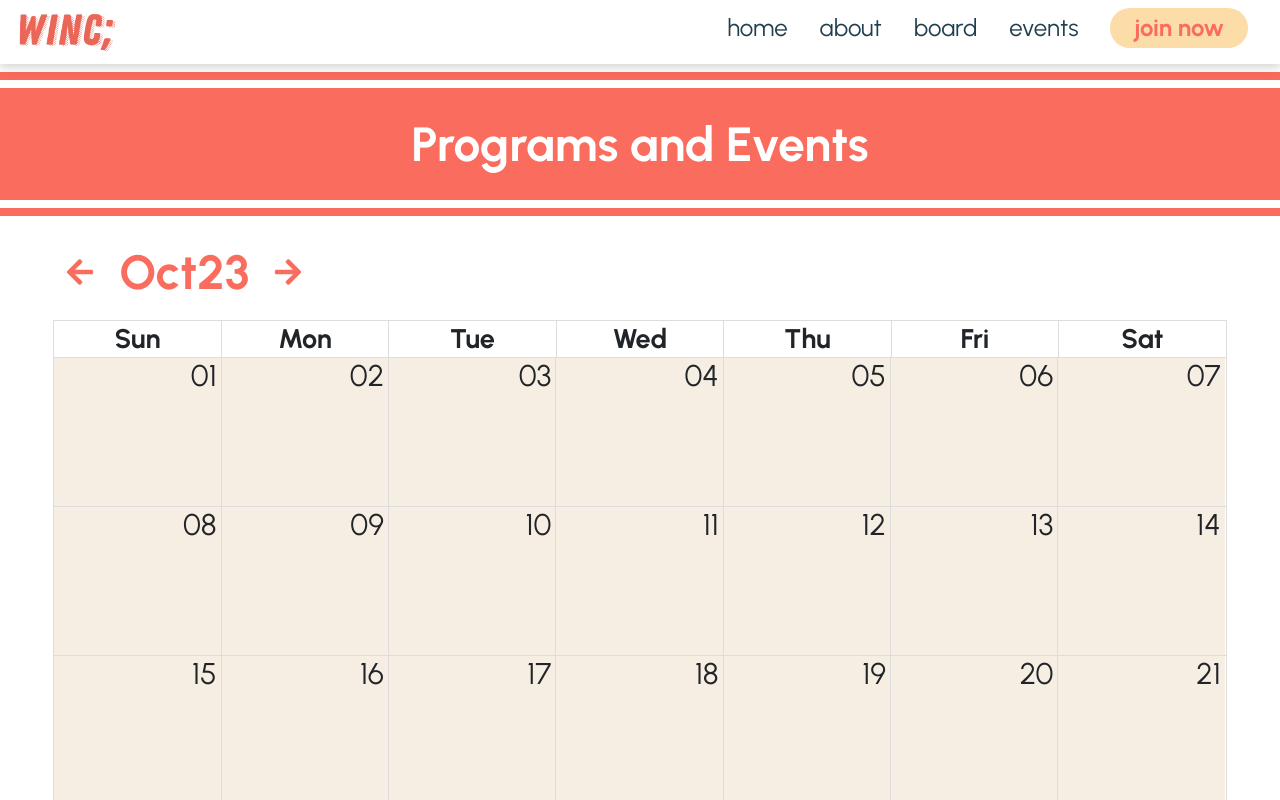
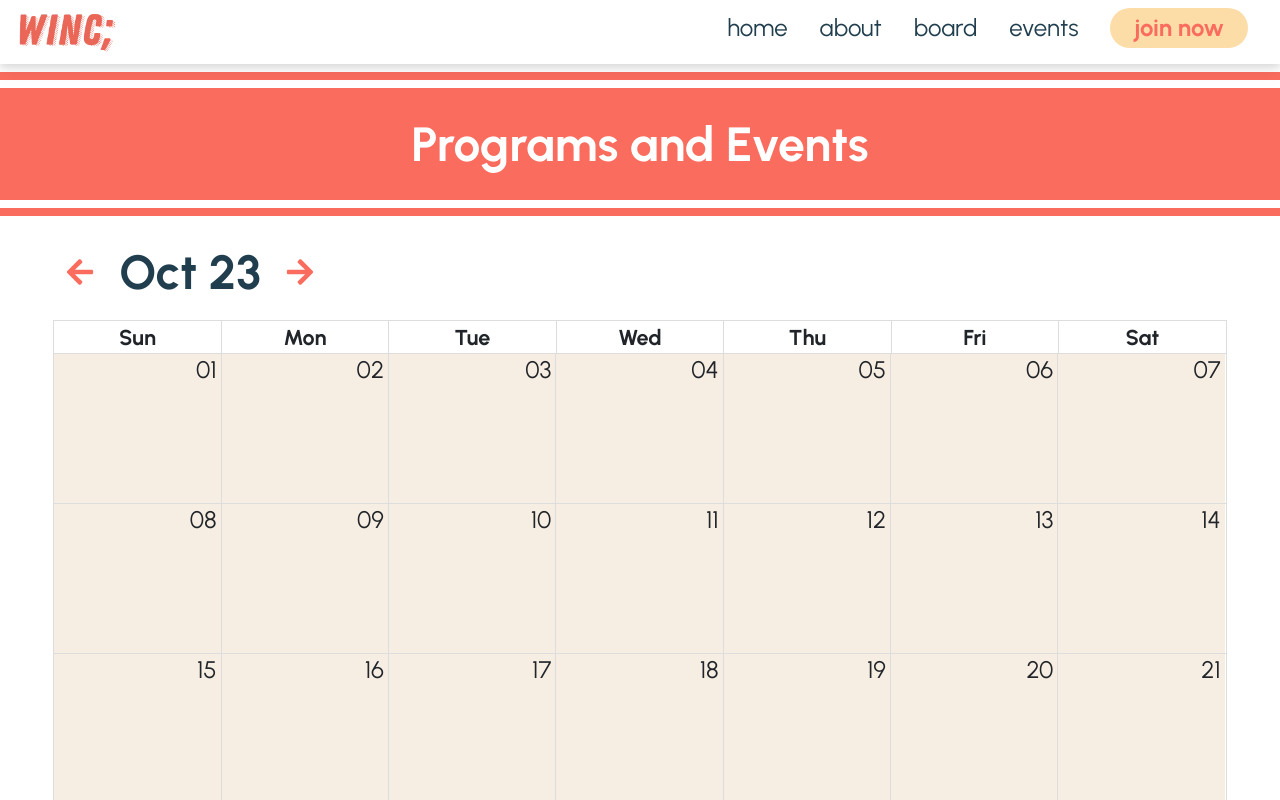
Before and after one commit to acm-ucr/winc-website, a Next.js app: page /events in a window 1280 px wide. Shown: the top 800 px of the page. Built offline with nearby package versions, Linux system fonts and the light colour scheme.

Commit message:
calendar bugs

```diff
--- a/src/components/events/CalendarEvents.js
+++ b/src/components/events/CalendarEvents.js
@@ -30,7 +30,7 @@ const CalendarEvents = () => {
       <div className="mb-5 w-11/12 flex justify-center items-center">
         <div className="h-[110vh] w-full relative">
           <Calendar
-            className="font-urbanist w-full m-0 p-0 text-3xl"
+            className="font-urbanist w-full m-0 p-0 text-2xl"
             events={dummyEvents}
             localizer={mLocalizer}
             defaultView="month"
--- a/src/components/events/CustomToolbar.js
+++ b/src/components/events/CustomToolbar.js
@@ -16,8 +16,9 @@ const CustomToolbar = (event) => {
             onClick={() => event.onNavigate("PREV")}
             className="text-winc-pink hover:cursor-pointer"
           />
-          <div className="text-center text-5xl p-4 text-winc-pink">
+          <div className="text-center text-5xl p-4 text-winc-black">
             {event.date.toLocaleDateString("en-US", { month: "short" })}
+            &nbsp;
             {event.date.getFullYear() % 100}
           </div>
           <FaArrowRight
```
Also changed, not shown: 1 other file (tests, documents, lock files or other folders).
